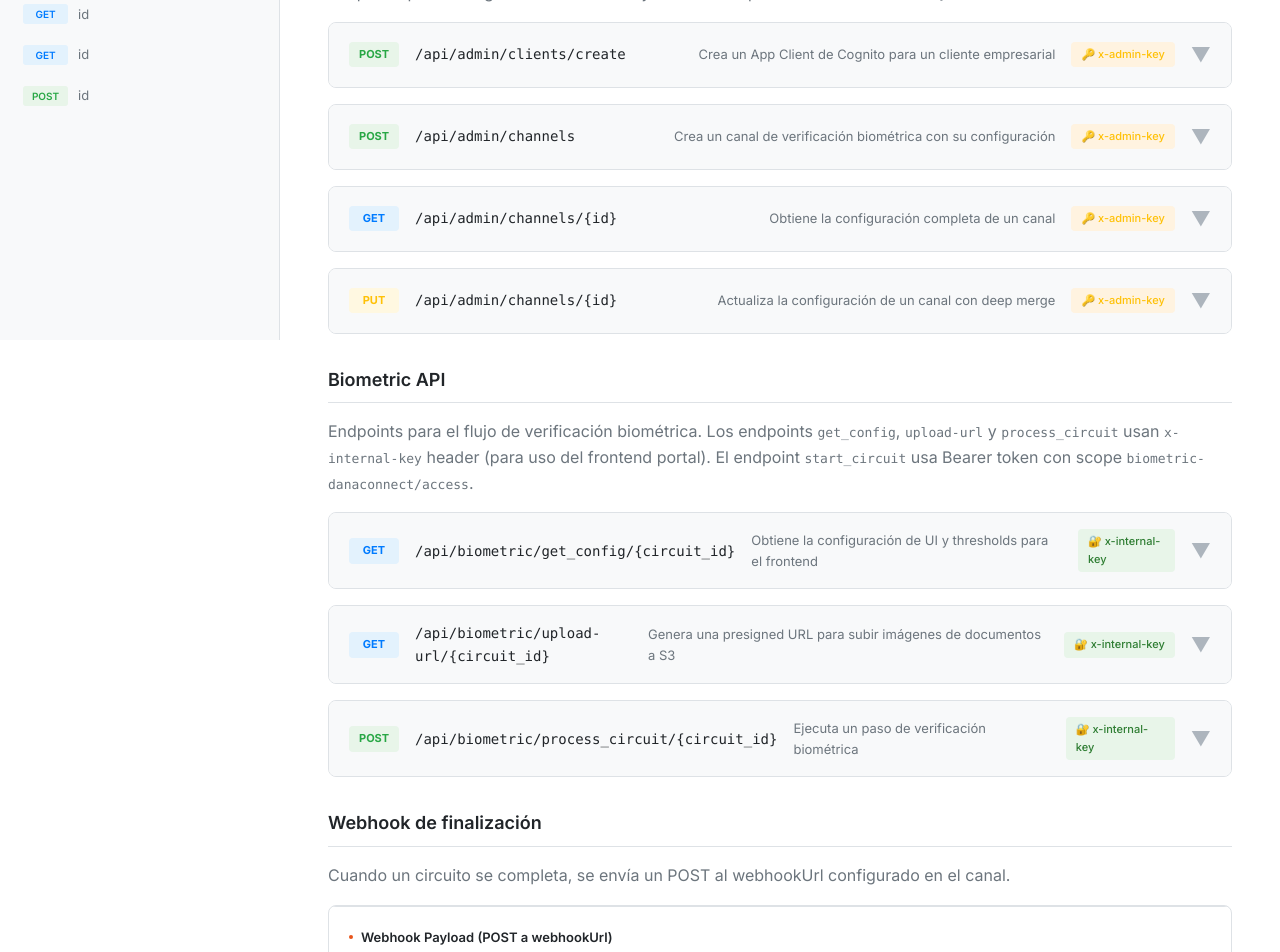
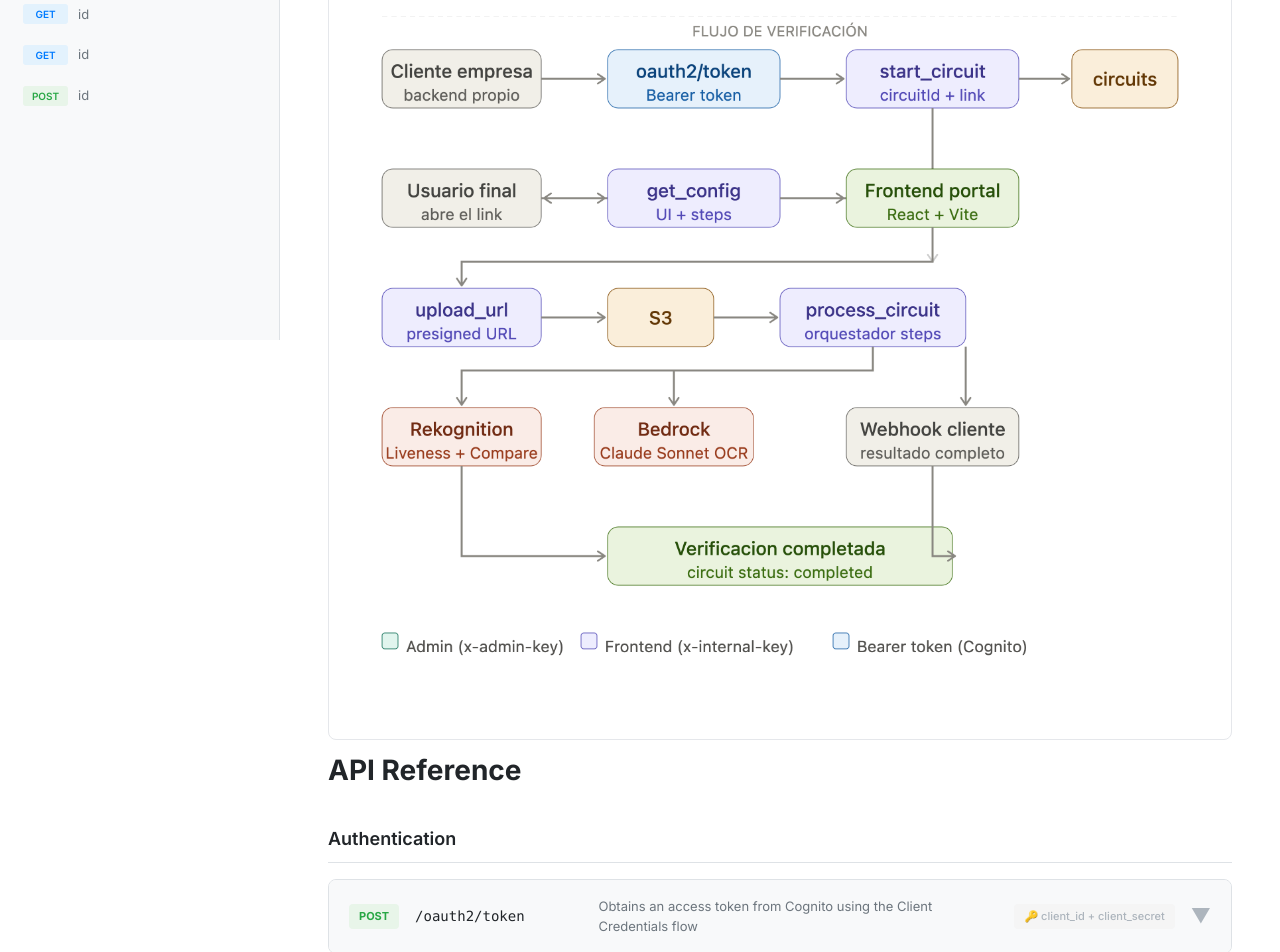
Before and after one commit to presales-danaconnect/biometric-api, a React (Vite) app: page / in a window 1280 px wide. Shown: the part 460-1412 px from the top of the page. Built offline with nearby package versions, Linux system fonts and the light colour scheme.

Commit message:
feat: translate docs to English and add architecture diagram to Overview

```diff
--- a/src/App.tsx
+++ b/src/App.tsx
@@ -23,7 +23,7 @@ const channelSettings = {
   projectId: '201208',
   redirectUrl: 'https://app.digicert.com/result',
   ui: {
-    headerTitle: 'Verificación de identidad',
+    headerTitle: 'Identity Verification',
     headerLogoUrl: 'https://cdn.digicert.com/logo.png',
     bgColor: '#FCFCFC',
     footerPrivacyPolicyUrl: 'https://digicert.com/privacy',
@@ -114,7 +114,7 @@ const endpoints: Endpoint[] = [
     id: 'oauth2-token',
     method: 'POST',
     path: '/oauth2/token',
-    description: 'Obtiene un access token de Cognito mediante el flujo Client Credentials',
+    description: 'Obtains an access token from Cognito using the Client Credentials flow',
     auth: 'none',
     headers: [
       { name: 'Content-Type', required: true, value: 'application/x-www-form-urlencoded' }
@@ -142,7 +142,7 @@ const endpoints: Endpoint[] = [
     id: 'admin-clients-create',
     method: 'POST',
     path: '/api/admin/clients/create',
-    description: 'Crea un App Client de Cognito para un cliente empresarial',
+    description: 'Creates a Cognito App Client for an enterprise client',
     auth: 'admin',
     headers: [
       { name: 'x-admin-key', required: true, value: '<ADMIN_KEY>' },
@@ -165,7 +165,7 @@ const endpoints: Endpoint[] = [
     id: 'admin-channels-create',
     method: 'POST',
     path: '/api/admin/channels',
-    description: 'Crea un canal de verificación biométrica con su configuración',
+    description: 'Creates a biometric verification channel with its configuration',
     auth: 'admin',
     headers: [
       { name: 'x-admin-key', required: true, value: '<ADMIN_KEY>' },
@@ -175,7 +175,7 @@ const endpoints: Endpoint[] = [
       id_client: 123,
       code_client: 'cliente001',
       username: 'admin@cliente.com',
-      name: 'Verificación de identidad',
+      name: 'Identity Verification',
       channel_type: 'biometric',
       settings: channelSettings
     },
@@ -186,19 +186,19 @@ const endpoints: Endpoint[] = [
     curl: `curl -X POST "https://api.biometric.danaconnect.com/api/admin/channels" \\
   -H "x-admin-key: <ADMIN_KEY>" \\
   -H "Content-Type: application/json" \\
-  -d '{"id_client": 123, "code_client": "cliente001", "name": "Verificación", "settings": {...}}'`
+  -d '{"id_client": 123, "code_client": "cliente001", "name": "Verification", "settings": {...}}'`
   },
   {
     id: 'admin-channels-get',
     method: 'GET',
     path: '/api/admin/channels/{id}',
-    description: 'Obtiene la configuración completa de un canal',
+    description: 'Gets the complete configuration of a channel',
     auth: 'admin',
     headers: [
       { name: 'x-admin-key', required: true, value: '<ADMIN_KEY>' }
     ],
     params: [
-      { name: 'id', type: 'uuid', required: true, description: 'ID del canal' }
+      { name: 'id', type: 'uuid', required: true, description: 'Channel ID' }
     ],
     response: {
       channel_id: '550e8400-e29b-41d4-a716-446655440000',
@@ -212,17 +212,17 @@ const endpoints: Endpoint[] = [
     id: 'admin-channels-update',
     method: 'PUT',
     path: '/api/admin/channels/{id}',
-    description: 'Actualiza la configuración de un canal con deep merge',
+    description: 'Updates a channel configuration with deep merge',
     auth: 'admin',
     headers: [
       { name: 'x-admin-key', required: true, value: '<ADMIN_KEY>' },
       { name: 'Content-Type', required: true, value: 'application/json' }
     ],
     params: [
-      { name: 'id', type: 'uuid', required: true, description: 'ID del canal' }
+      { name: 'id', type: 'uuid', required: true, description: 'Channel ID' }
     ],
     body: {
-      name: 'Verificación actualizada',
+      name: 'Updated Verification',
       settings: {
         thresholds: {
           livenessConfidenceThreshold: 85
@@ -231,27 +231,27 @@ const endpoints: Endpoint[] = [
     },
     response: {
       channel_id: '550e8400-e29b-41d4-a716-446655440000',
-      name: 'Verificación actualizada',
+      name: 'Updated Verification',
       settings: channelSettings
     },
     curl: `curl -X PUT "https://api.biometric.danaconnect.com/api/admin/channels/550e8400-e29b-41d4-a716-446655440000" \\
   -H "x-admin-key: <ADMIN_KEY>" \\
   -H "Content-Type: application/json" \\
-  -d '{"name": "Verificación actualizada", "settings": {"thresholds": {"livenessConfidenceThreshold": 85}}}'`
+  -d '{"name": "Updated Verification", "settings": {"thresholds": {"livenessConfidenceThreshold": 85}}}'`
   },
   // Biometric
   {
     id: 'start-circuit',
     method: 'POST',
     path: '/api/biometric/start_circuit/{channel_id}',
-    description: 'Inicia un nuevo circuito de verificación biométrica',
+    description: 'Starts a new biometric verification circuit',
     auth: 'bearer',
     headers: [
       { name: 'Authorization', required: true, value: 'Bearer <ACCESS_TOKEN>' },
       { name: 'Content-Type', required: true, value: 'application/json' }
     ],
     params: [
-      { name: 'channel_id', type: 'uuid', required: true, description: 'ID del canal' }
+      { name: 'channel_id', type: 'uuid', required: true, description: 'Channel ID' }
     ],
     body: {
       person: personData
@@ -269,13 +269,13 @@ const endpoints: Endpoint[] = [
     id: 'get-config',
     method: 'GET',
     path: '/api/biometric/get_config/{circuit_id}',
-    description: 'Obtiene la configuración de UI y thresholds para el frontend',
+    description: 'Gets UI config and thresholds for the frontend',
     auth: 'internal',
     headers: [
       { name: 'x-internal-key', required: true, value: '<INTERNAL_KEY>' }
     ],
     params: [
-      { name: 'circuit_id', type: 'uuid', required: true, description: 'ID del circuito' }
+      { name: 'circuit_id', type: 'uuid', required: true, description: 'Circuit ID' }
     ],
     response: {
       circuitId: '550e8400-e29b-41d4-a716-446655440000',
@@ -294,14 +294,14 @@ const endpoints: Endpoint[] = [
     id: 'upload-url',
     method: 'GET',
     path: '/api/biometric/upload-url/{circuit_id}',
-    description: 'Genera una presigned URL para subir imágenes de documentos a S3',
+    description: 'Generates a presigned URL for uploading document images to S3',
     auth: 'internal',
     headers: [
       { name: 'x-internal-key', required: true, value: '<INTERNAL_KEY>' }
     ],
     params: [
-      { name: 'circuit_id', type: 'uuid', required: true, description: 'ID del circuito' },
-      { name: 'type', type: 'string', required: true, description: 'front o back' }
+      { name: 'circuit_id', type: 'uuid', required: true, description: 'Circuit ID' },
+      { name: 'type', type: 'string', required: true, description: 'front or back' }
     ],
     response: {
       uploadUrl: 'https://biometric-api-dev-documents.s3.amazonaws.com/cliente001/uuid/front.jpg?...',
@@ -315,14 +315,14 @@ const endpoints: Endpoint[] = [
     id: 'process-circuit',
     method: 'POST',
     path: '/api/biometric/process_circuit/{circuit_id}',
-    description: 'Ejecuta un paso de verificación biométrica',
+    description: 'Executes a biometric verification step',
     auth: 'internal',
     headers: [
       { name: 'x-internal-key', required: true, value: '<INTERNAL_KEY>' },
       { name: 'Content-Type', required: true, value: 'application/json' }
     ],
     params: [
-      { name: 'circuit_id', type: 'uuid', required: true, description: 'ID del circuito' }
+      { name: 'circuit_id', type: 'uuid', required: true, description: 'Circuit ID' }
     ],
     body: {
       step: 'liveness',
@@ -372,7 +372,7 @@ function App() {
   }
 
   const sections = [
-    { id: 'auth', title: 'Autenticación', endpoints: ['oauth2-token'] },
+    { id: 'auth', title: 'Authentication', endpoints: ['oauth2-token'] },
     { id: 'admin', title: 'Admin API', endpoints: ['admin-clients-create', 'admin-channels-create', 'admin-channels-get', 'admin-channels-update'] },
     { id: 'biometric', title: 'Biometric API', endpoints: ['start-circuit', 'get-config', 'upload-url', 'process-circuit'] }
   ]
@@ -427,13 +427,19 @@ function App() {
           <div id="overview">
             <h1 className="page-title">biometric-api Documentation</h1>
             <p className="page-description">
-              SDK biométrico como servicio (SaaS) que permite a cualquier empresa integrar verificaciones de identidad mediante API REST moderna.
+              Biometric SDK as a service (SaaS) that allows any company to integrate identity verifications via modern REST API.
             </p>
+            <img
+              src="/biometric_api_flow.png"
+              alt="biometric-api Architecture"
+              style={{ width: '100%', borderRadius: '8px', marginTop: '16px', border: '1px solid #e5e7eb' }}
+            />
           </div>
 
           {/* Auth Section */}
           <section id="docs">
-            <h2 className="section-title">Autenticación</h2>
+            <h1 className="page-title">API Reference</h1>
+            <h2 className="section-title">Authentication</h2>
             {endpoints.filter(e => e.auth === 'none').map(endpoint => (
               <div
                 key={endpoint.id}
@@ -447,7 +453,7 @@ function App() {
                   <span className="endpoint-path">{endpoint.path}</span>
                   <span className="endpoint-description">{endpoint.description}</span>
                   <span className={`auth-badge ${endpoint.auth}`}>
-                    {endpoint.auth === 'none' ? (endpoint.id === 'oauth2-token' ? '🔑 client_id + client_secret' : '🔓 Público') : ''}
+                    {endpoint.auth === 'none' ? (endpoint.id === 'oauth2-token' ? '🔑 client_id + client_secret' : '🔓 Public') : ''}
                     {endpoint.auth === 'internal' ? '🔐 x-internal-key' : ''}
                   </span>
                   <span className="endpoint-toggle">▼</span>
@@ -508,7 +514,7 @@ function App() {
           {/* Admin API Section */}
           <h2 className="section-title">Admin API</h2>
           <p style={{ marginBottom: '16px', color: 'var(--text-secondary)' }}>
-            Endpoints para configuración de clientes y canales. Requieren header <code>x-admin-key</code>.
+            Endpoints for client and channel configuration. Require <code>x-admin-key</code> header.
           </p>
           {endpoints.filter(e => e.auth === 'admin').map(endpoint => (
             <div
@@ -604,7 +610,7 @@ function App() {
           {/* Biometric API Section */}
           <h2 className="section-title">Biometric API</h2>
           <p style={{ marginBottom: '16px', color: 'var(--text-secondary)' }}>
-            Endpoints para el flujo de verificación biométrica. Los endpoints <code>get_config</code>, <code>upload-url</code> y <code>process_circuit</code> usan <code>x-internal-key</code> header (para uso del frontend portal). El endpoint <code>start_circuit</code> usa Bearer token con scope <code>biometric-danaconnect/access</code>.
+            Endpoints for the biometric verification flow. The <code>get_config</code>, <code>upload-url</code>, and <code>process_circuit</code> endpoints use the <code>x-internal-key</code> header (for portal frontend use). The <code>start_circuit</code> endpoint uses Bearer token with scope <code>biometric-danaconnect/access</code>.
           </p>
           {endpoints.filter(e => e.auth === 'internal').map(endpoint => (
             <div
@@ -698,13 +704,13 @@ function App() {
           ))}
 
           {/* Webhook Section */}
-          <h2 className="section-title">Webhook de finalización</h2>
+          <h2 className="section-title">Completion Webhook</h2>
           <p style={{ marginBottom: '16px', color: 'var(--text-secondary)' }}>
-            Cuando un circuito se completa, se envía un POST al webhookUrl configurado en el canal.
+            When a circuit is completed, a POST is sent to the configured webhookUrl.
           </p>
           <div className="endpoint-card expanded">
             <div className="endpoint-section">
-              <h4>Webhook Payload (POST a webhookUrl)</h4>
+              <h4>Webhook Payload (POST to webhookUrl)</h4>
               <div className="code-wrapper">
                 <pre><code>{formatJSON(webhookPayload)}</code></pre>
               </div>
```
Also changed, not shown: public/biometric_api_flow.png (added), 1 other file (tests, documents, lock files or other folders).
